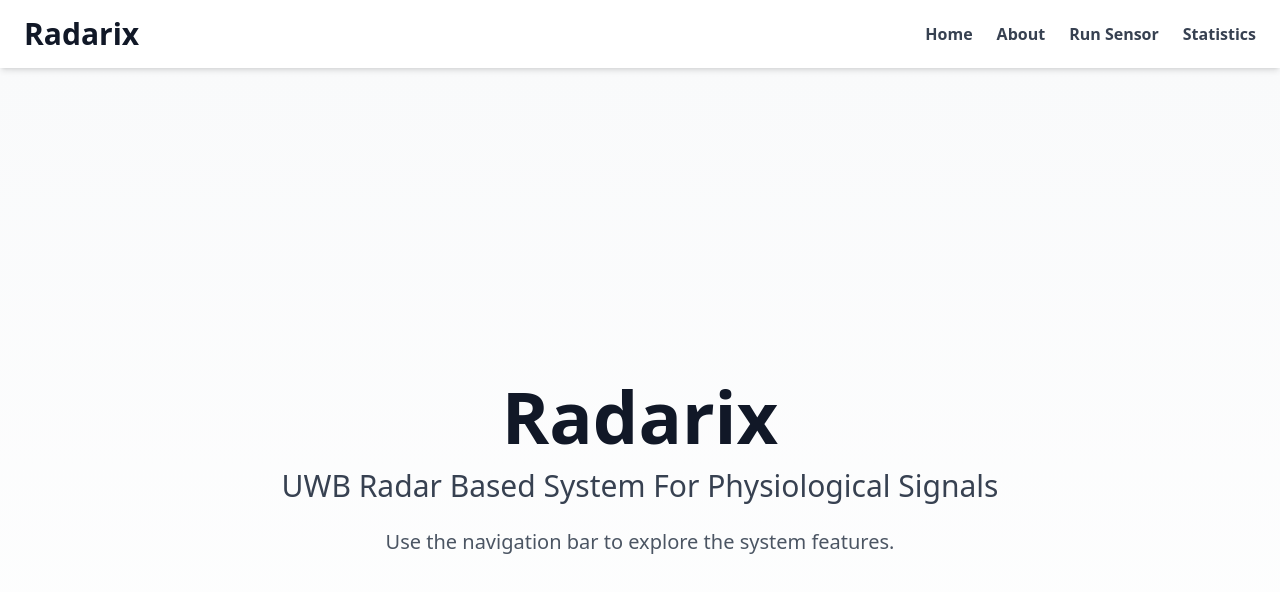
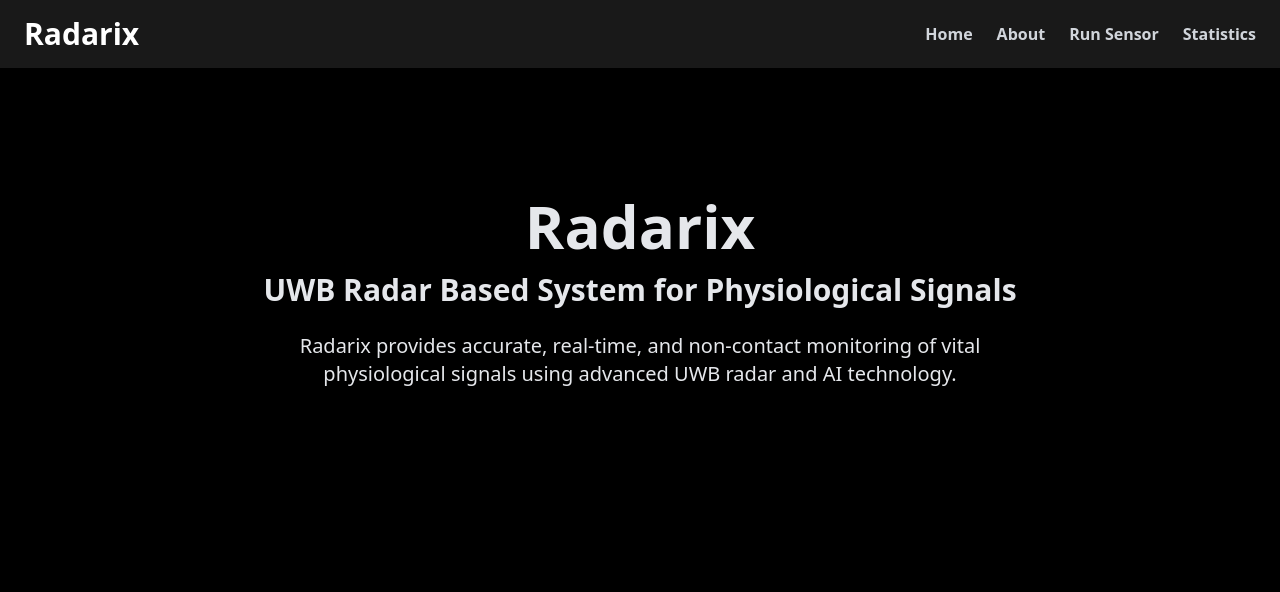
Before and after one commit to nikhil-0503/RespirationHealth, a React (Vite) app in the folder gpp-project/: page / in a window 1280 px wide. Shown: the top 592 px of the page. Built offline with nearby package versions, Linux system fonts and the light colour scheme.

Commit message:
Made the files to dark mode and other UI changess

```diff
--- a/gpp-project/index.html
+++ b/gpp-project/index.html
@@ -22,12 +22,12 @@
         margin: 0;
         font-family: Arial, sans-serif;
         background-color: #f8f9fa;
-        color: #333;
+        color: white;
       }
     </style>
   </head>
-  <body>
-    <div id="root"></div>
-    <script type="module" src="/src/main.jsx"></script>
-  </body>
+<body class="bg-black">
+  <div id="root"></div>
+  <script type="module" src="/src/main.jsx"></script>
+</body>
 </html>
--- a/gpp-project/src/components/Navbar.jsx
+++ b/gpp-project/src/components/Navbar.jsx
@@ -2,14 +2,14 @@ import { Link } from "react-router-dom";
 
 function Navbar() {
   return (
-    <nav className="bg-white shadow-md sticky top-0 z-50">
+    <nav className="bg-black/90 shadow-md sticky top-0 z-50">
       <div className="max-w-7xl mx-auto px-6 py-4 flex justify-between items-center">
-        <div className="text-3xl md:text-3xl font-extrabold text-gray-900">Radarix</div>
+        <div className="text-3xl md:text-3xl font-extrabold text-white">Radarix</div>
         <div className="space-x-6">
-          <Link to="/" className="text-gray-700 hover:text-gray-900 font-semibold">Home</Link>
-          <Link to="/about" className="text-gray-700 hover:text-gray-900 font-semibold">About</Link>
-          <Link to="/run-sensor" className="text-gray-700 hover:text-gray-900 font-semibold">Run Sensor</Link>
-          <Link to="/statistics" className="text-gray-700 hover:text-gray-900 font-semibold">Statistics</Link>
+          <Link to="/" className="text-gray-300 hover:text-white font-semibold">Home</Link>
+          <Link to="/about" className="text-gray-300 hover:text-white font-semibold">About</Link>
+          <Link to="/run-sensor" className="text-gray-300 hover:text-white font-semibold">Run Sensor</Link>
+          <Link to="/statistics" className="text-gray-300 hover:text-white font-semibold">Statistics</Link>
         </div>
       </div>
     </nav>
--- a/gpp-project/src/pages/About.jsx
+++ b/gpp-project/src/pages/About.jsx
@@ -1,9 +1,8 @@
 function About() {
   return (
-    <div className="w-full min-h-screen bg-gray-50 px-6 md:px-12 lg:px-20 py-12 flex flex-col">
-      <h1 className="text-4xl md:text-5xl text-center font-bold mb-12 text-gray-900">
-        About the System
-      </h1>
+    <div className="w-screen min-h-screen bg-black text-gray-200 px-6 md:px-12 lg:px-20 py-12">
+      <h1 className="text-4xl md:text-5xl font-bold mb-12">About Radarix</h1>
+
 
       <main className="w-full flex-1 space-y-8">
 
--- a/gpp-project/src/pages/Home.jsx
+++ b/gpp-project/src/pages/Home.jsx
@@ -1,12 +1,12 @@
 function Home() {
   return (
-    <div className="flex flex-col justify-center items-center text-center w-screen min-h-screen bg-gradient-to-b from-gray-50 to-white px-4">
-      <h1 className="text-6xl md:text-7xl font-extrabold text-gray-900 mb-4">Radarix</h1>
-      <h2 className="text-2xl md:text-3xl font-medium text-gray-700 mb-6">
-        UWB Radar Based System For Physiological Signals
+    <div className="flex flex-col items-center justify-start w-screen min-h-screen bg-black px-6 md:px-12 lg:px-20 pt-32 text-gray-200">
+      <h1 className="text-5xl md:text-6xl font-extrabold mb-4">Radarix</h1>
+      <h2 className="text-2xl md:text-3xl font-semibold mb-6 text-center">
+        UWB Radar Based System for Physiological Signals
       </h2>
-      <p className="text-lg md:text-xl text-gray-600">
-        Use the navigation bar to explore the system features.
+      <p className="text-lg md:text-xl max-w-3xl text-center">
+        Radarix provides accurate, real-time, and non-contact monitoring of vital physiological signals using advanced UWB radar and AI technology.
       </p>
     </div>
   );
--- a/gpp-project/src/pages/RunSensor.jsx
+++ b/gpp-project/src/pages/RunSensor.jsx
@@ -1,13 +1,12 @@
 function RunSensor() {
   return (
-    <div className="w-screen min-h-screen flex flex-col justify-center items-center text-center bg-gray-50 px-6 md:px-20 py-32">
-      <h1 className="text-4xl md:text-5xl font-bold text-gray-900 mb-6">
-        Run the Sensor
-      </h1>
-      <p className="text-lg md:text-xl text-gray-700 max-w-3xl leading-relaxed">
-        Here you will be able to start and view real-time sensor data.
-        The system provides live readings of heart rate, respiration, and movement
-        patterns captured through UWB radar technology.
+    <div className="flex flex-col items-center justify-start w-screen min-h-screen bg-black px-6 md:px-12 lg:px-20 pt-32 text-gray-200">
+      <h1 className="text-5xl md:text-6xl font-extrabold mb-4">Run Sensor</h1>
+      <h2 className="text-2xl md:text-3xl font-semibold mb-6 text-center">
+        Start and View Real-Time Sensor Data
+      </h2>
+      <p className="text-lg md:text-xl max-w-3xl text-center">
+        Use this page to initiate the UWB radar sensor and monitor live physiological signals instantly.
       </p>
     </div>
   );
--- a/gpp-project/src/pages/Statistics.jsx
+++ b/gpp-project/src/pages/Statistics.jsx
@@ -1,13 +1,12 @@
 function Statistics() {
   return (
-    <div className="w-screen min-h-screen flex flex-col justify-center items-center text-center bg-gray-50 px-6 md:px-20 py-32">
-      <h1 className="text-4xl md:text-5xl font-bold text-gray-900 mb-6">
-        Statistics
-      </h1>
-      <p className="text-lg md:text-xl text-gray-700 max-w-3xl leading-relaxed">
-        View historical physiological data and analysis here.
-        The system provides detailed insights and trends of heart rate, respiration,
-        and movement patterns over time, helping in health monitoring and decision-making.
+    <div className="flex flex-col items-center justify-start w-screen min-h-screen bg-black px-6 md:px-12 lg:px-20 pt-32 text-gray-200">
+      <h1 className="text-5xl md:text-6xl font-extrabold mb-4">Statistics</h1>
+      <h2 className="text-2xl md:text-3xl font-semibold mb-6 text-center">
+        Historical Physiological Data
+      </h2>
+      <p className="text-lg md:text-xl max-w-3xl text-center">
+        Analyze historical trends of heart rate, respiration, and movement patterns to gain insights for better health monitoring and decision-making.
       </p>
     </div>
   );
```
